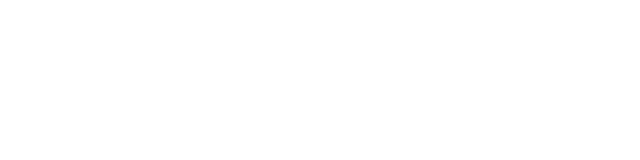
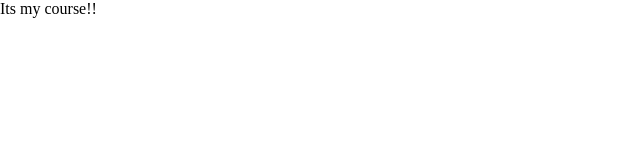
Before and after one commit to GabriellBarbosa/React-Course-Page, a React (Vite) app: page /content/curso/clean-code in a window 1280 px wide. Before the commit this address had no page. Shown: the top 160 px of the page, without its empty margins (0-640 px from the left). Built offline with nearby package versions, Linux system fonts and the light colour scheme.

Commit message:
course page

```diff
--- a/src/App.tsx
+++ b/src/App.tsx
@@ -1,11 +1,13 @@
 import { Routes, Route } from 'react-router-dom'
 import Slide from './pages/Slide/Slide';
+import Course from './pages/Course/Course';
 import './App.css'
 
 function App() {
     return (
         <Routes>
             <Route path='slide/*' element={<Slide />} />
+            <Route path='curso/*' element={<Course />} />
         </Routes>
     )
 }
--- /dev/null
+++ b/src/pages/Course/CleanCode/CleanCode.tsx
@@ -0,0 +1,5 @@
+function CleanCode() {
+    return <div>Its my course!!</div>
+}
+
+export default CleanCode;
--- /dev/null
+++ b/src/pages/Course/Course.tsx
@@ -0,0 +1,15 @@
+import { Route, Routes, Outlet } from "react-router-dom";
+import CleanCode from "./CleanCode/CleanCode";
+
+function Course() {
+    return (
+        <>
+            <Routes>
+                <Route path="clean-code" element={<CleanCode />} />
+            </Routes>
+            <Outlet />
+        </>
+    );
+}
+
+export default Course;
```
